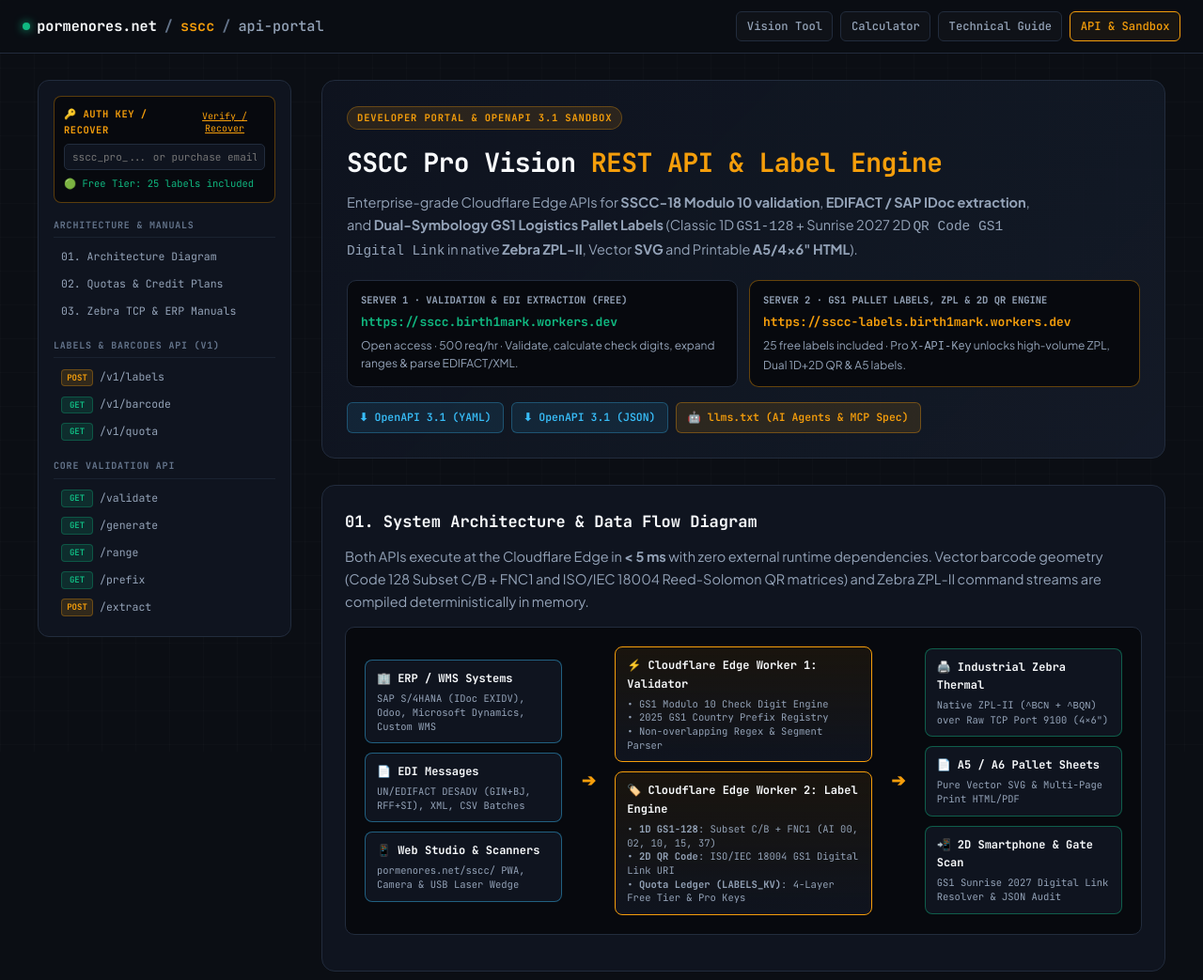
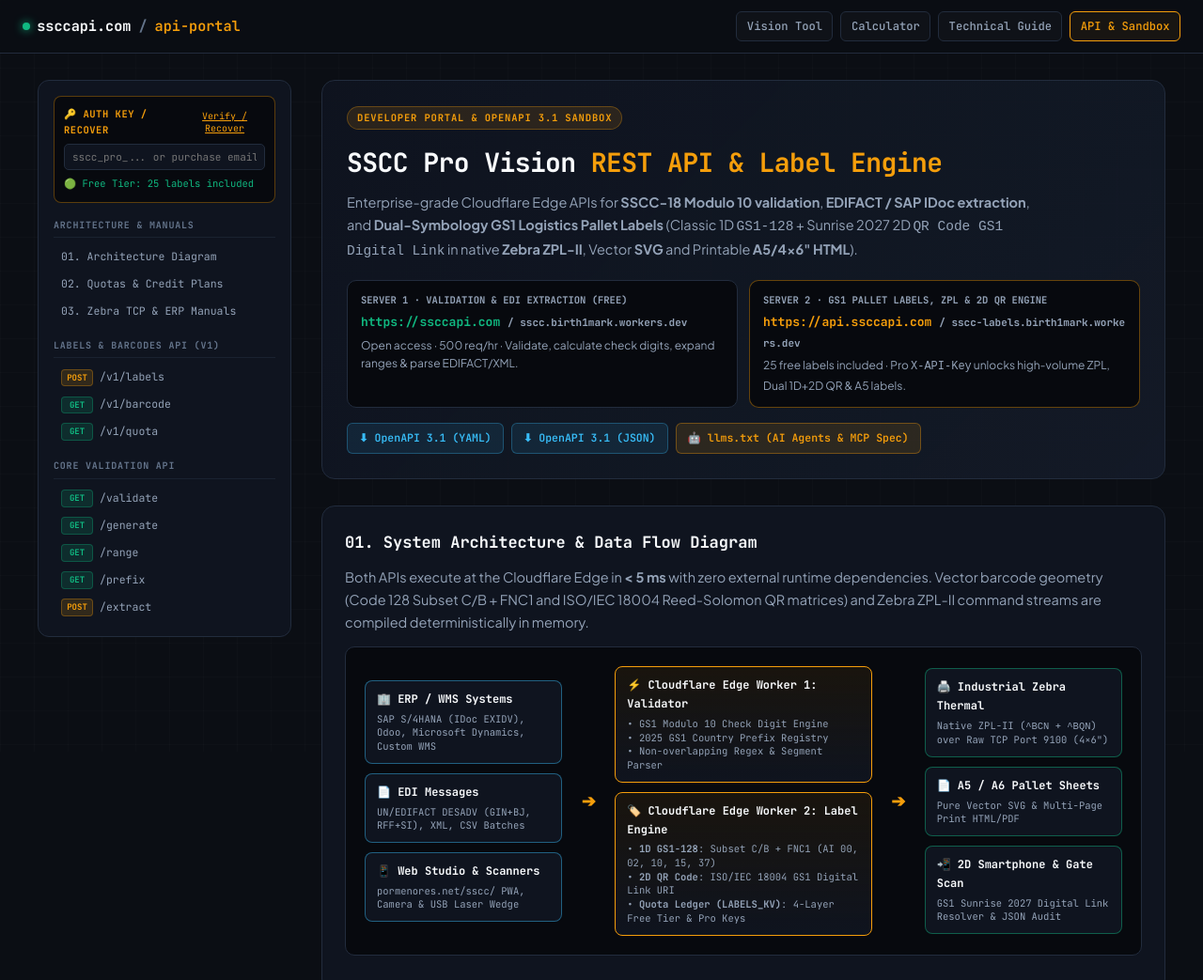
Before and after one commit to birth1mark/sscc-check, a plain HTML site: page sscc-api-guide.html in a window 1280 px wide. Shown: the top 1043 px of the page at 94% size. Drawn offline with Linux system fonts and the light colour scheme; no server answers.

Commit message:
feat(rebrand): rebrand suite and GS1 Digital Link resolver to ssccapi.com

```diff
--- a/service-worker.js
+++ b/service-worker.js
@@ -1,4 +1,4 @@
-const CACHE = 'sscc-v37';
+const CACHE = 'sscc-v38';
 const ASSETS = [
   './',
   './index.html',
--- a/sscc-api-guide.html
+++ b/sscc-api-guide.html
@@ -666,14 +666,12 @@
 <header class="site-header">
     <div class="header-inner">
         <div class="nav-brand">
-            <a href="https://pormenores.net/" style="color:inherit;text-decoration:none;display:inline-flex;align-items:center;gap:0.45rem;" title="pormenores.net Home">
+            <a href="index.html" style="color:inherit;text-decoration:none;display:inline-flex;align-items:center;gap:0.45rem;" title="SSCCAPI.com Home">
                 <span class="brand-dot"></span>
-                <span>pormenores.net</span>
+                <span>ssccapi.com</span>
             </a>
             <span class="brand-sep">/</span>
-            <a href="index.html" class="brand-sub" style="text-decoration:none;" title="SSCC Pro Vision">sscc</a>
-            <span class="brand-sep">/</span>
-            <span style="color:var(--muted);font-weight:500;">api-portal</span>
+            <span class="brand-sub">api-portal</span>
         </div>
         <nav class="nav-links">
             <a class="nav-pill" href="index.html">Vision Tool</a>
@@ -726,12 +724,12 @@
             <div class="servers-grid">
                 <div class="server-card">
                     <div class="server-label">Server 1 · Validation &amp; EDI Extraction (Free)</div>
-                    <div class="server-url">https://sscc.birth1mark.workers.dev</div>
+                    <div class="server-url">https://ssccapi.com <span style="font-size:11px;color:var(--muted);">/ sscc.birth1mark.workers.dev</span></div>
                     <div class="server-desc">Open access · 500 req/hr · Validate, calculate check digits, expand ranges &amp; parse EDIFACT/XML.</div>
                 </div>
                 <div class="server-card commercial">
                     <div class="server-label">Server 2 · GS1 Pallet Labels, ZPL &amp; 2D QR Engine</div>
-                    <div class="server-url">https://sscc-labels.birth1mark.workers.dev</div>
+                    <div class="server-url">https://api.ssccapi.com <span style="font-size:11px;color:var(--muted);">/ sscc-labels.birth1mark.workers.dev</span></div>
                     <div class="server-desc">25 free labels included · Pro <code>X-API-Key</code> unlocks high-volume ZPL, Dual 1D+2D QR &amp; A5 labels.</div>
                 </div>
             </div>
```
Also changed, not shown: calculator.html (+3 -5 lines), guide.html (+3 -5 lines), index.html (+5 -5 lines), llm.txt, llms.txt, 2 other files.
